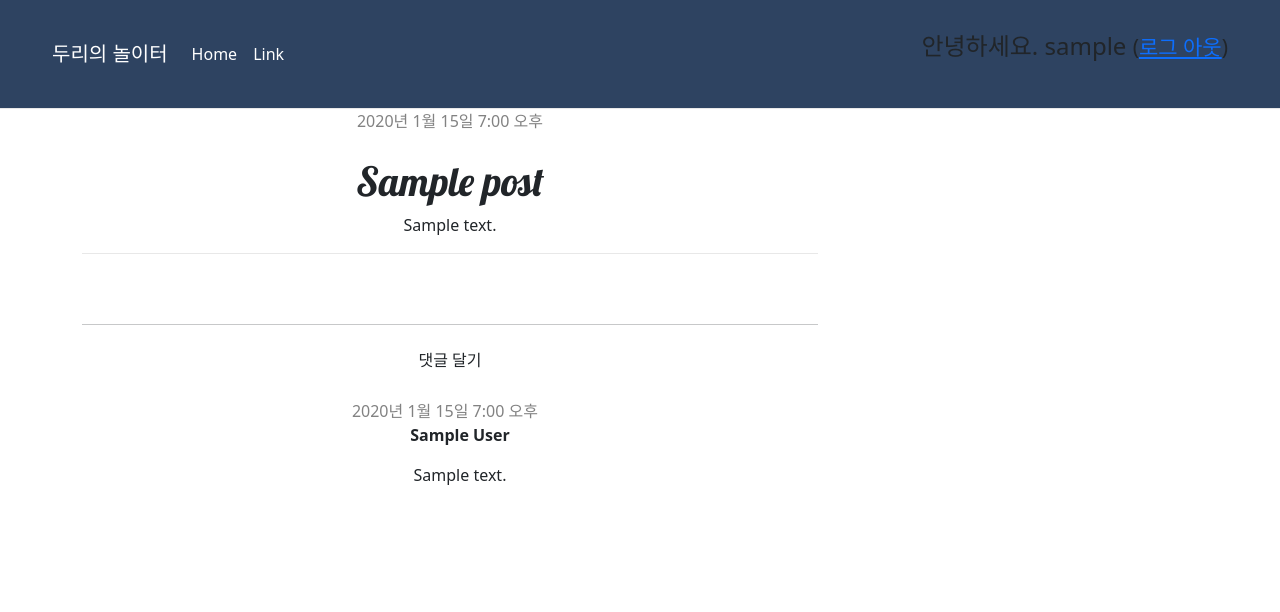
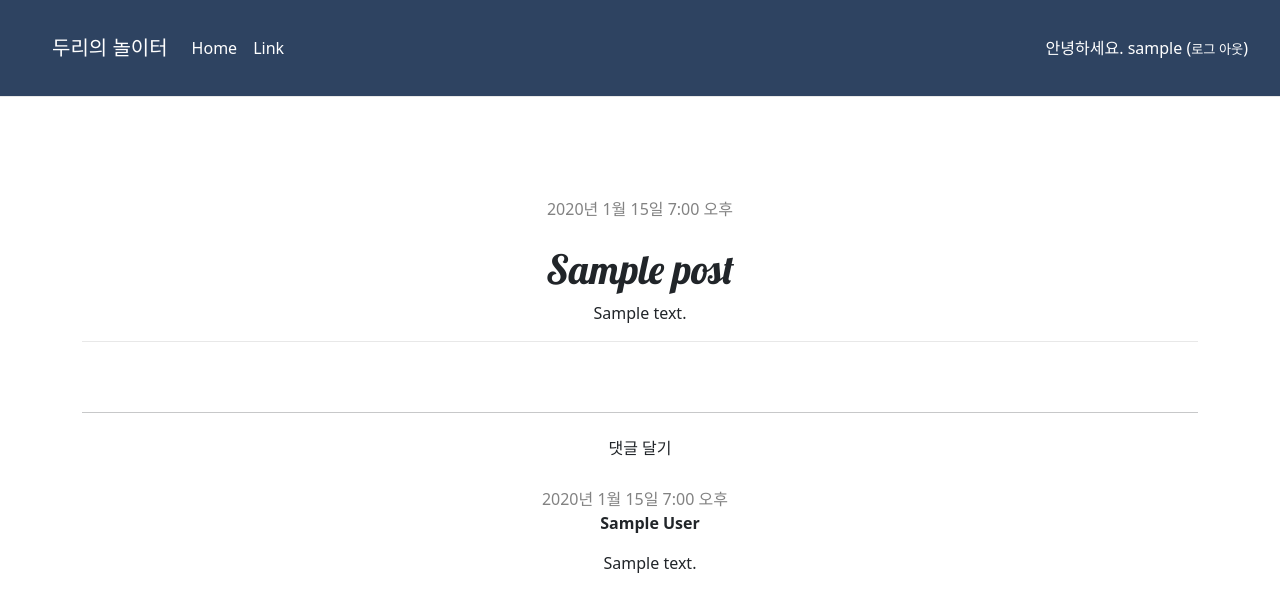
Before and after one commit to durikang/my-first-blog, a Django app: page /post/1/ in a window 1280 px wide. Shown: the top 612 px of the page. Run offline with Django 4.2, Linux system fonts and the light colour scheme; a user stored in the database is signed in; tables that the repository leaves empty hold one stand-in row (values such as "Sample post").

Commit message:
css변경

```diff
--- a/blog/static/css/blog.css
+++ b/blog/static/css/blog.css
@@ -26,8 +26,24 @@
     font-size: 0.875rem !important;
 }
 
+p.top-menu.intro-lg {
+    font-size: 1rem;
+    color: white;
+    margin: 0;
+}
+
+a.lg-out-btn:hover {
+    color: yellow;
+}
+
+a.lg-out-btn {
+    text-decoration: none;
+    color: white;
+    font-size: 0.825rem;
+}
+
 .container {
-    margin: 0 auto;
+    margin: 100px auto 0;
     text-align: center;
 }
 
--- a/blog/templates/blog/base.html
+++ b/blog/templates/blog/base.html
@@ -67,9 +67,9 @@
             {% if user.is_authenticated %}
                 <a href="{% url 'post_create' %}" class="top-menu"><span class="glyphicon glyphicon-plus btn btn-link"></span></a>
                 <a href="{% url 'post_draft_list' %}" class="top-menu"><span class="glyphicon glyphicon-edit btn btn-link"></span></a>
-                <p class="top-menu">안녕하세요. {{ user.username }} <small>(<a href="{% url 'logout' %}">로그 아웃</a>)</small></p>
+                <p class="top-menu intro-lg">안녕하세요. {{ user.username }} (<a class="lg-out-btn" href="{% url 'logout' %}">로그 아웃</a>)</p>
             {% else %}
-                <button type="button" href="{% url 'login' %}" class="btn btn-light top-menu lg-btn-fs875">로그인</button>
+                <button type="button" onclick="window.location.href='{% url 'login' %}'" class="btn btn-light top-menu lg-btn-fs875">로그인</button>
             {% endif %}
             </div>
         </div>
@@ -77,7 +77,7 @@
     </div>
     <div class="content container">
         <div class="row">
-            <div class="col-md-8">
+            <div class="">
                 {% block content %}
                 {% endblock %}
             </div>
```
